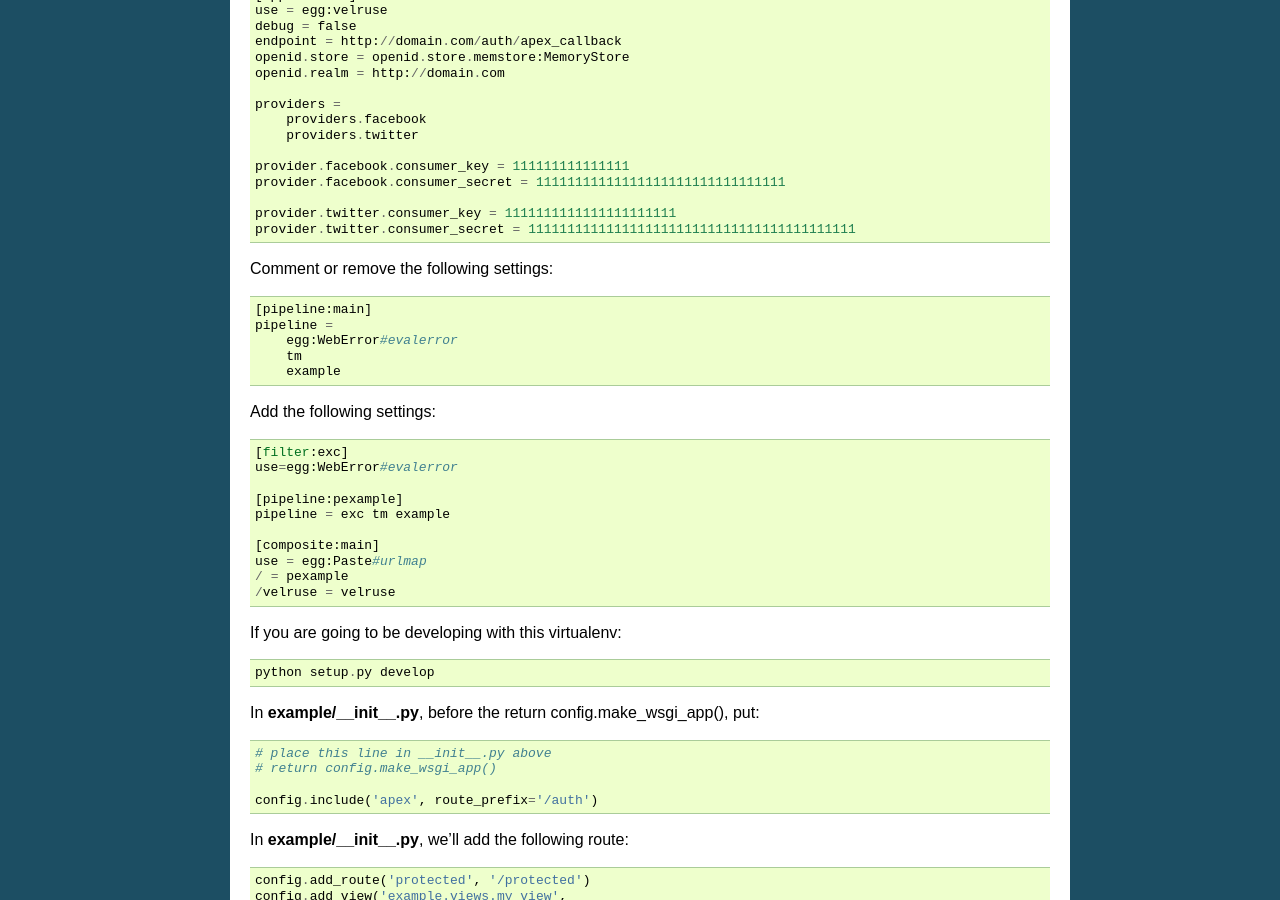
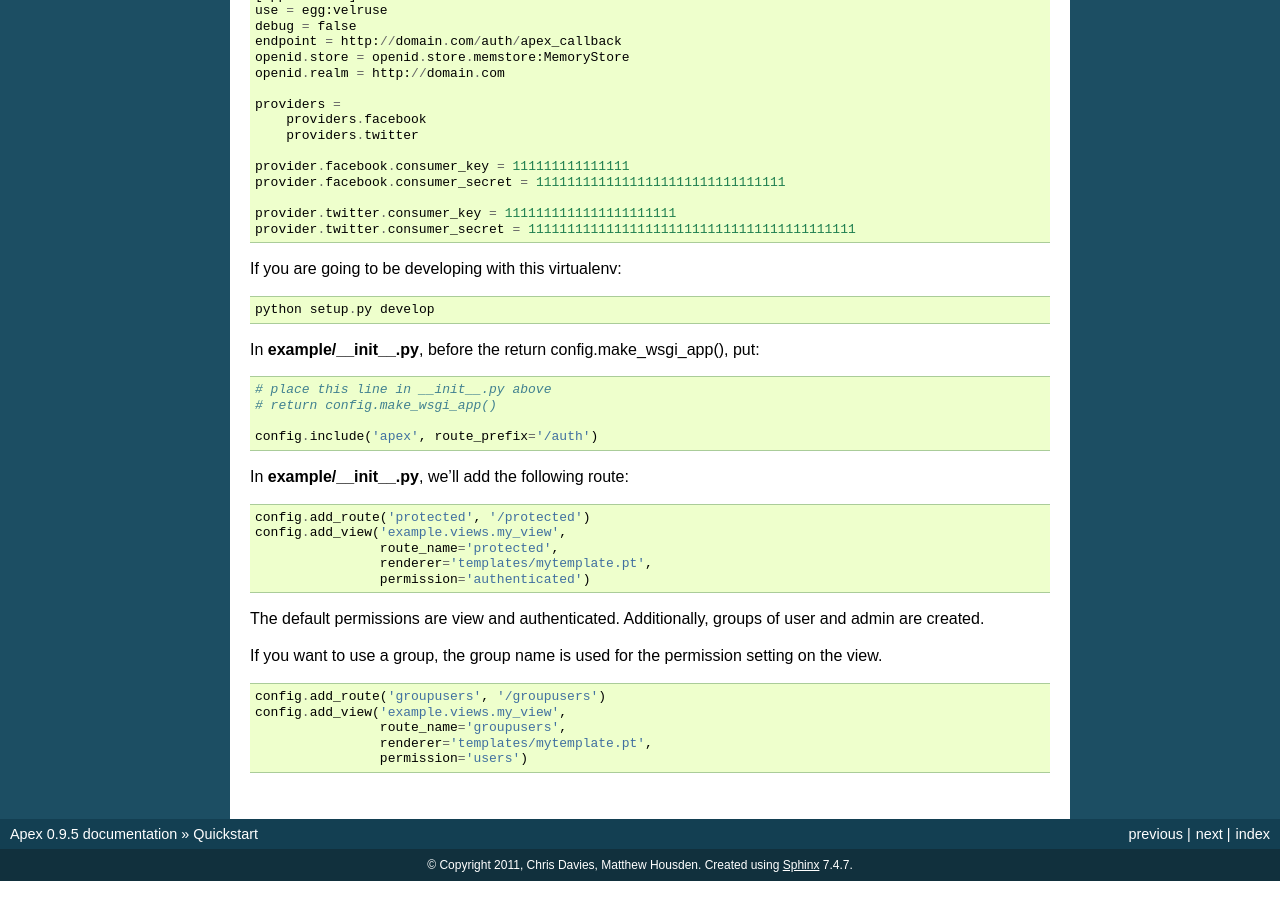
Before and after one commit to cd34/apex, a Sphinx documentation site: the page built from docs/source/QUICKSTART.rst, in a window 1280 px wide and 900 px high, scrolled down 725 px. Built offline with Sphinx 7.4.7, drawn with Linux system fonts in a browser that asks for light colours.

Commit message:
fix docs for pyramid 1.5, require pyramid 1.5.1 from now on

```diff
--- a/docs/source/QUICKSTART.rst
+++ b/docs/source/QUICKSTART.rst
@@ -60,31 +60,6 @@ For Velruse, we need to add the following:
     provider.twitter.consumer_secret = 111111111111111111111111111111111111111111
 
 
-Comment or remove the following settings:
-
-::
-
-    [pipeline:main]
-    pipeline =
-        egg:WebError#evalerror
-        tm
-        example
-
-Add the following settings:
-
-::
-
-    [filter:exc]
-    use=egg:WebError#evalerror
-
-    [pipeline:pexample]
-    pipeline = exc tm example
-
-    [composite:main]
-    use = egg:Paste#urlmap
-    / = pexample
-    /velruse = velruse
-
 If you are going to be developing with this virtualenv:
 
 ::
--- a/setup.py
+++ b/setup.py
@@ -9,7 +9,7 @@ install_requires = [
     "cryptacular",
     "zope.sqlalchemy",
     "velruse>=1.0.3",
-    "pyramid>1.1.2",
+    "pyramid>=1.5.1",
     "pyramid_mailer",
     "requests",
     "wtforms",
```
